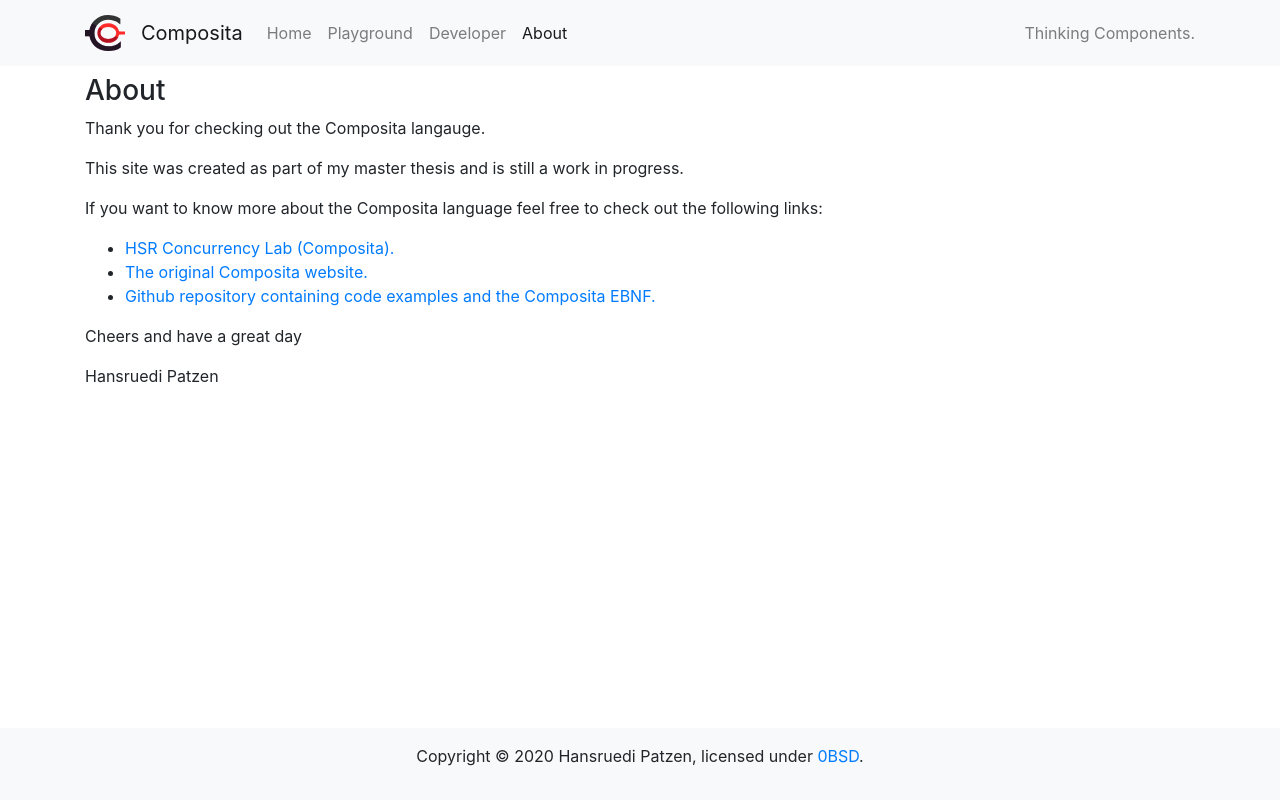
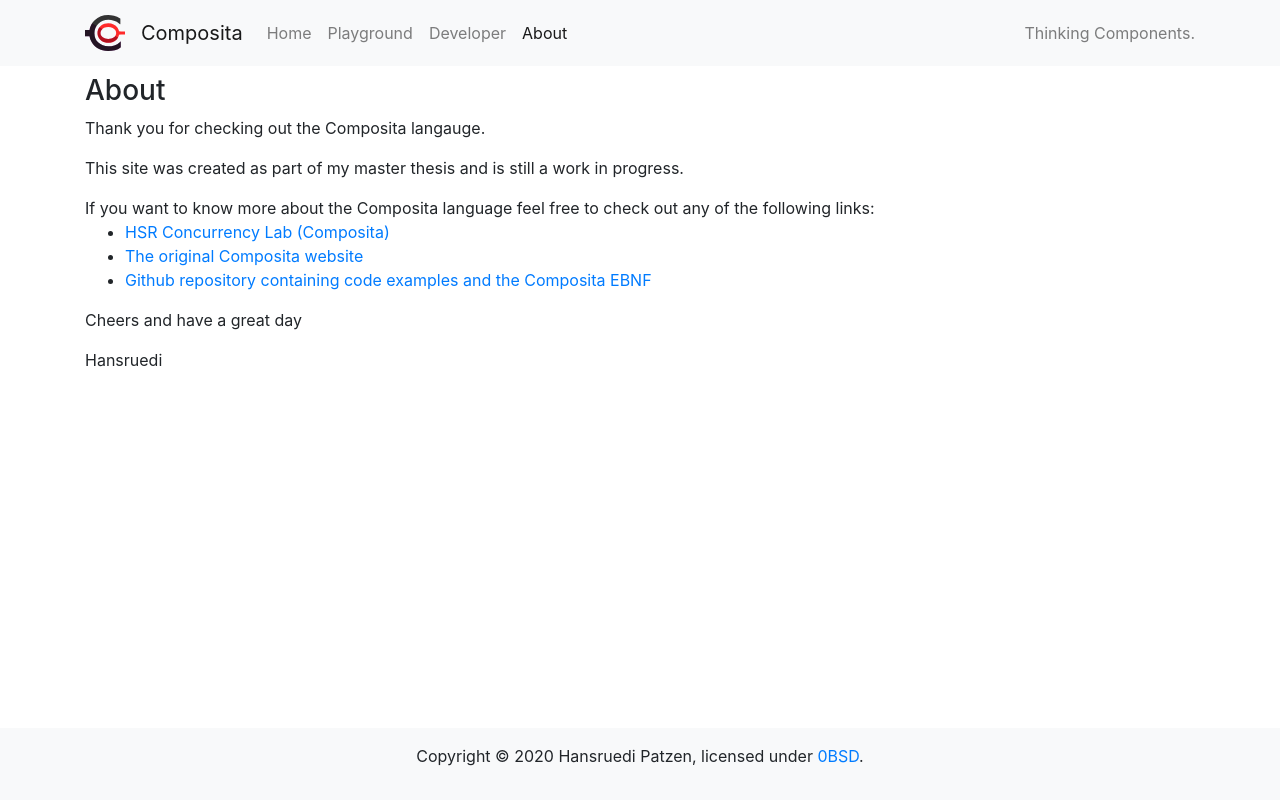
Before and after one commit to Composita/composita.github.io, a React (Create React App) app: page /about in a window 1280 px wide. Built offline with nearby package versions, Linux system fonts and the light colour scheme.

Commit message:
package: remove react-bootstrap

```diff
--- a/package.json
+++ b/package.json
@@ -8,7 +8,6 @@
     "codemirror": "^5.55.0",
     "jquery": "^3.5.1",
     "react": "^16.13.1",
-    "react-bootstrap": "^1.2.2",
     "react-codemirror2": "^7.2.1",
     "react-dom": "^16.13.1",
     "react-router-dom": "^5.2.0"
--- a/src/components/about.tsx
+++ b/src/components/about.tsx
@@ -6,22 +6,25 @@ export class About extends Component {
             <div>
                 <p>Thank you for checking out the Composita langauge.</p>
                 <p>This site was created as part of my master thesis and is still a work in progress.</p>
-                <p>If you want to know more about the Composita language feel free to check out the following links:</p>
+                <p>
+                    If you want to know more about the Composita language feel free to check out any of the following
+                    links:
                     <ul>
                         <li>
-                        <a href="https://concurrency.ch/Research/Composita">HSR Concurrency Lab (Composita).</a>
+                            <a href="https://concurrency.ch/Research/Composita">HSR Concurrency Lab (Composita)</a>
                         </li>
                         <li>
-                        <a href="http://www.composita.net/">The original Composita website.</a>
+                            <a href="http://www.composita.net/">The original Composita website</a>
                         </li>
                         <li>
                             <a href="https://github.com/Composita/original">
-                            Github repository containing code examples and the Composita EBNF.
+                                Github repository containing code examples and the Composita EBNF
                             </a>
                         </li>
                     </ul>
+                </p>
                 <p>Cheers and have a great day</p>
-                <p>Hansruedi Patzen</p>
+                <p>Hansruedi</p>
             </div>
         );
     }
--- a/src/components/playground.tsx
+++ b/src/components/playground.tsx
@@ -115,7 +115,7 @@ export class Playground extends Component<unknown, ComponentState> {
                             editor.setCursor(position.line, position.ch);
                         }}
                     />
-                    <div className="d-flex justify-content-between">
+                    <div className="d-flex justify-content-between pt-1">
                         <div>
                             {this.state.runningCode
                                 ? this.renderRunCancelButton('danger', 'Cancel', this.cancelRunCode)
@@ -128,10 +128,10 @@ export class Playground extends Component<unknown, ComponentState> {
                     </div>
                 </div>
                 <div className="pt-3">
-                    <p>Output:</p>
+                    <div>Output:</div>
                     {this.state.runCode ? (
                         <div className="border">
-                            <pre className="pre-scrollable m-1">{this.output}</pre>
+                            <pre className="pre-scrollable pt-1 m-1">{this.output}</pre>
                         </div>
                     ) : (
                         <div></div>
```
Also changed, not shown: 1 other file (tests, documents, lock files or other folders). Lines whose indentation alone changed are shown as unchanged.
